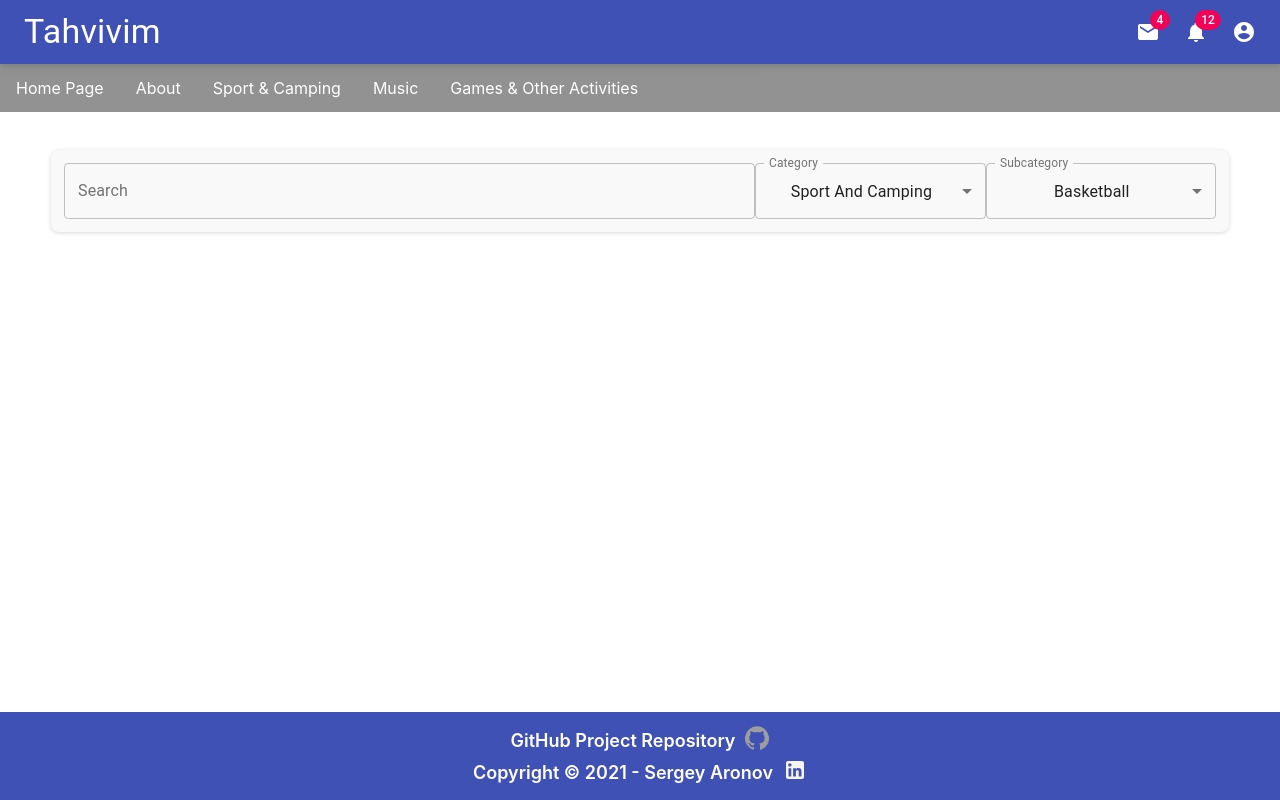
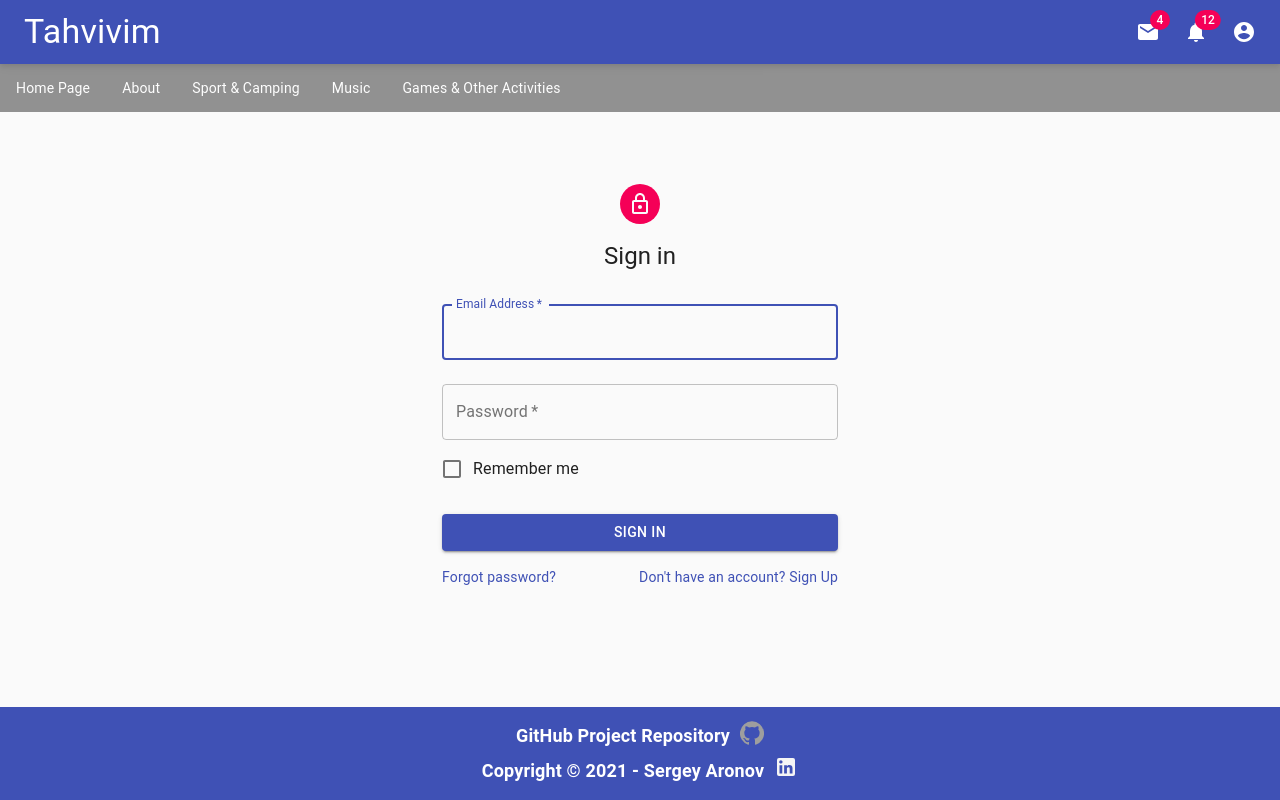
Before and after one commit to AronovSergey/Tahvivim, a React (Create React App) app in the folder client/: page /login in a window 1280 px wide. Built offline with nearby package versions, Linux system fonts and the light colour scheme.

Commit message:
added login page

```diff
--- a/client/src/App.tsx
+++ b/client/src/App.tsx
@@ -8,11 +8,11 @@
 import Header from "./components/header/Header";
 import Footer from "./components/footer/Footer";
 import Navbar from "./components/navbar/Navbar";
-import Searchbar from "./components/searchbar/Searchbar";
 
 // Pages
 import MainPage from "./pages/Main/Main";
 import Activities from "./pages/Activities/Activities";
+import Login from "./pages/Login/Login";
 
 function App() {
 	return (
@@ -22,7 +22,6 @@
 					<div>
 						<Header />
 						<Navbar />
-						<Searchbar />
 						<div className="page_body">
 							<Switch>
 								<Route exact path="/" component={MainPage} />
@@ -31,6 +30,7 @@
 									path="/sport"
 									component={Activities}
 								/>
+								<Route exact path="/login" component={Login} />
 							</Switch>
 						</div>
 					</div>
--- a/client/src/components/header/HeaderProfileMenu.tsx
+++ b/client/src/components/header/HeaderProfileMenu.tsx
@@ -1,4 +1,7 @@
 import React from "react";
+import { useHistory } from "react-router-dom";
+
+// MUI Stuff
 import Menu from "@material-ui/core/Menu";
 import MenuItem from "@material-ui/core/MenuItem";
 
@@ -15,6 +18,13 @@
 	handleMenuClose,
 	menuId,
 }) => {
+	const history = useHistory();
+
+	const onLoginClick = () => {
+		handleMenuClose();
+		history.push("/login");
+	};
+
 	return (
 		<Menu
 			anchorEl={anchorEl}
@@ -27,6 +37,7 @@
 		>
 			<MenuItem onClick={handleMenuClose}>Profile</MenuItem>
 			<MenuItem onClick={handleMenuClose}>My account</MenuItem>
+			<MenuItem onClick={onLoginClick}>Login</MenuItem>
 		</Menu>
 	);
 };
--- /dev/null
+++ b/client/src/pages/Login/Login.tsx
@@ -0,0 +1,102 @@
+import React from "react";
+import Avatar from "@material-ui/core/Avatar";
+import Button from "@material-ui/core/Button";
+import CssBaseline from "@material-ui/core/CssBaseline";
+import TextField from "@material-ui/core/TextField";
+import FormControlLabel from "@material-ui/core/FormControlLabel";
+import Checkbox from "@material-ui/core/Checkbox";
+import Link from "@material-ui/core/Link";
+import Grid from "@material-ui/core/Grid";
+import LockOutlinedIcon from "@material-ui/icons/LockOutlined";
+import Typography from "@material-ui/core/Typography";
+import { makeStyles } from "@material-ui/core/styles";
+import Container from "@material-ui/core/Container";
+
+const useStyles = makeStyles((theme) => ({
+	paper: {
+		marginTop: theme.spacing(8),
+		display: "flex",
+		flexDirection: "column",
+		alignItems: "center",
+	},
+	avatar: {
+		margin: theme.spacing(1),
+		backgroundColor: theme.palette.secondary.main,
+	},
+	form: {
+		width: "100%", // Fix IE 11 issue.
+		marginTop: theme.spacing(1),
+	},
+	submit: {
+		margin: theme.spacing(3, 0, 2),
+	},
+}));
+
+const SignIn = () => {
+	const classes = useStyles();
+
+	return (
+		<Container component="main" maxWidth="xs">
+			<CssBaseline />
+			<div className={classes.paper}>
+				<Avatar className={classes.avatar}>
+					<LockOutlinedIcon />
+				</Avatar>
+				<Typography component="h1" variant="h5">
+					Sign in
+				</Typography>
+				<form className={classes.form} noValidate>
+					<TextField
+						variant="outlined"
+						margin="normal"
+						required
+						fullWidth
+						id="email"
+						label="Email Address"
+						name="email"
+						autoComplete="email"
+						autoFocus
+					/>
+					<TextField
+						variant="outlined"
+						margin="normal"
+						required
+						fullWidth
+						name="password"
+						label="Password"
+						type="password"
+						id="password"
+						autoComplete="current-password"
+					/>
+					<FormControlLabel
+						control={<Checkbox value="remember" color="primary" />}
+						label="Remember me"
+					/>
+					<Button
+						type="submit"
+						fullWidth
+						variant="contained"
+						color="primary"
+						className={classes.submit}
+					>
+						Sign In
+					</Button>
+					<Grid container>
+						<Grid item xs>
+							<Link href="#" variant="body2">
+								Forgot password?
+							</Link>
+						</Grid>
+						<Grid item>
+							<Link href="#" variant="body2">
+								{"Don't have an account? Sign Up"}
+							</Link>
+						</Grid>
+					</Grid>
+				</form>
+			</div>
+		</Container>
+	);
+};
+
+export default SignIn;
--- a/client/src/pages/Main/Main.tsx
+++ b/client/src/pages/Main/Main.tsx
@@ -1,11 +1,15 @@
 import React from "react";
 import { useHistory } from "react-router-dom";
+
 import "./Main.css";
+import Searchbar from "../../components/searchbar/Searchbar";
 
 const Main = () => {
 	const history = useHistory();
 
 	return (
+		<div>
+			<Searchbar />
 			<div className="flex-row">
 				<div
 					className="sport background flex-column"
@@ -32,6 +36,7 @@
 					</div>
 				</div>
 			</div>
+		</div>
 	);
 };
 
```
Lines whose indentation alone changed are shown as unchanged.
